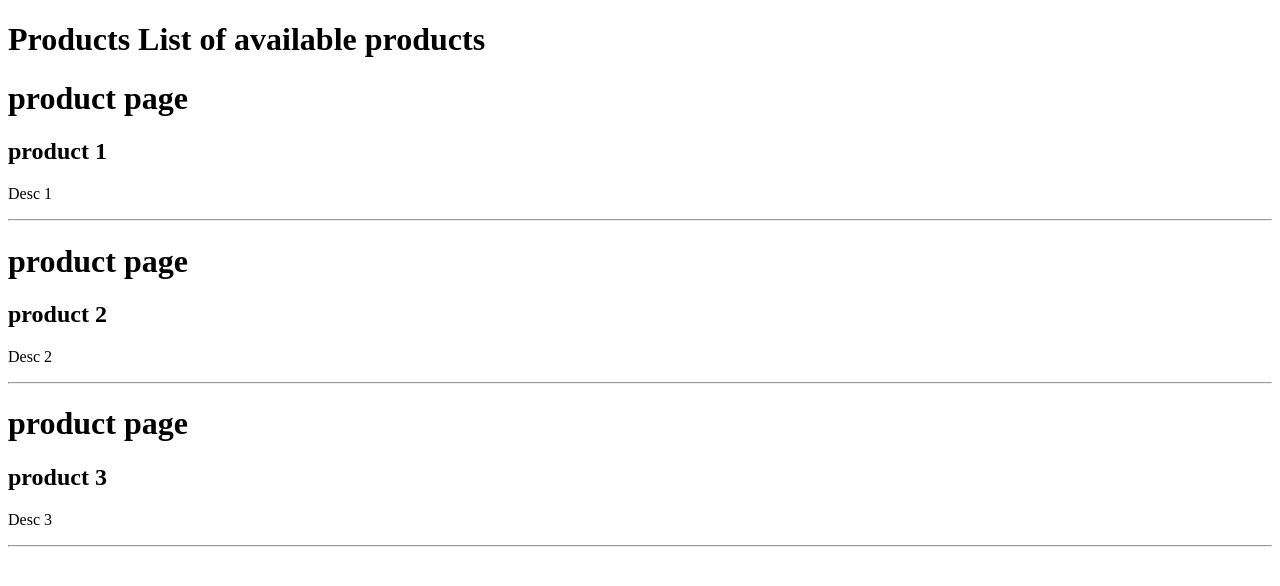
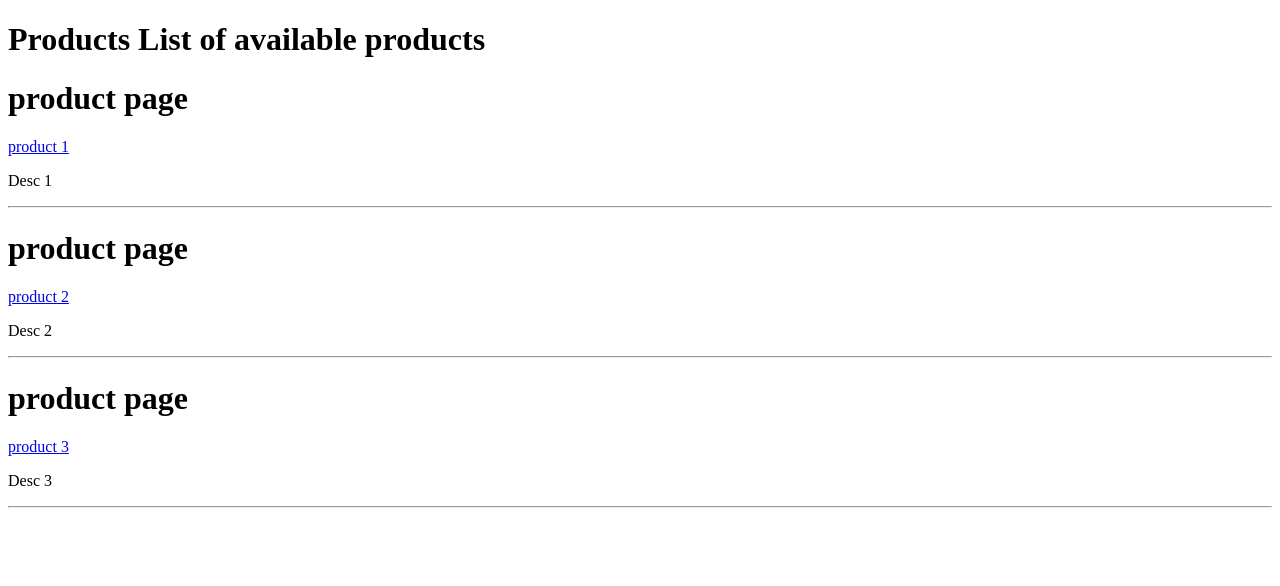
Before and after one commit to TLRKiliann/sveltekit-tutorial, a SvelteKit app in the folder sk-loading-data/: page /products in a window 1280 px wide. Shown: the top 586 px of the page. Built offline with nearby package versions, Linux system fonts and the light colour scheme; data requests are answered from the project's data file.

Commit message:
href added to reach product by id

```diff
--- a/sk-loading-data/src/routes/products/product.svelte
+++ b/sk-loading-data/src/routes/products/product.svelte
@@ -4,6 +4,6 @@
 
 <h1>product page</h1>
 
-<h2>{product.title}</h2>
+<a href={`/products/${product.id}`}>{product.title}</a>
 <p>{product.description}</p>
 <hr />
```
